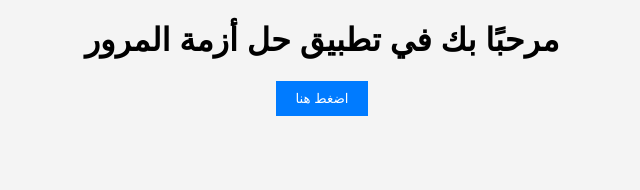
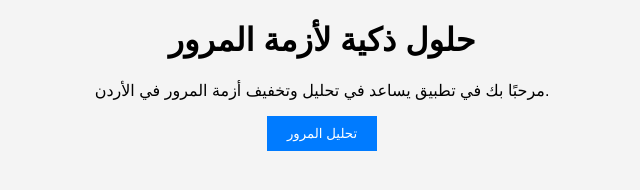
Before and after one commit to amjadsar962/traffic-solution, a plain HTML site: page index.html in a window 1280 px wide. Shown: the whole page, without its empty margins (318-958 px from the left). Drawn offline with Linux system fonts and the light colour scheme.

Commit message:
Update index.html

```diff
--- a/index.html
+++ b/index.html
@@ -3,12 +3,20 @@
 <head>
     <meta charset="UTF-8">
     <meta name="viewport" content="width=device-width, initial-scale=1.0">
-    <title>حل أزمة المرور</title>
+    <title>حل أزمة المرور في الأردن</title>
     <link rel="stylesheet" href="style.css">
 </head>
 <body>
-    <h1>مرحبًا بك في تطبيق حل أزمة المرور</h1>
-    <button onclick="showMessage()">اضغط هنا</button>
+    <header>
+        <h1>حلول ذكية لأزمة المرور</h1>
+    </header>
+
+    <main>
+        <p>مرحبًا بك في تطبيق يساعد في تحليل وتخفيف أزمة المرور في الأردن.</p>
+        <button onclick="analyzeTraffic()">تحليل المرور</button>
+        <p id="result"></p>
+    </main>
+
     <script src="script.js"></script>
 </body>
 </html>
```
